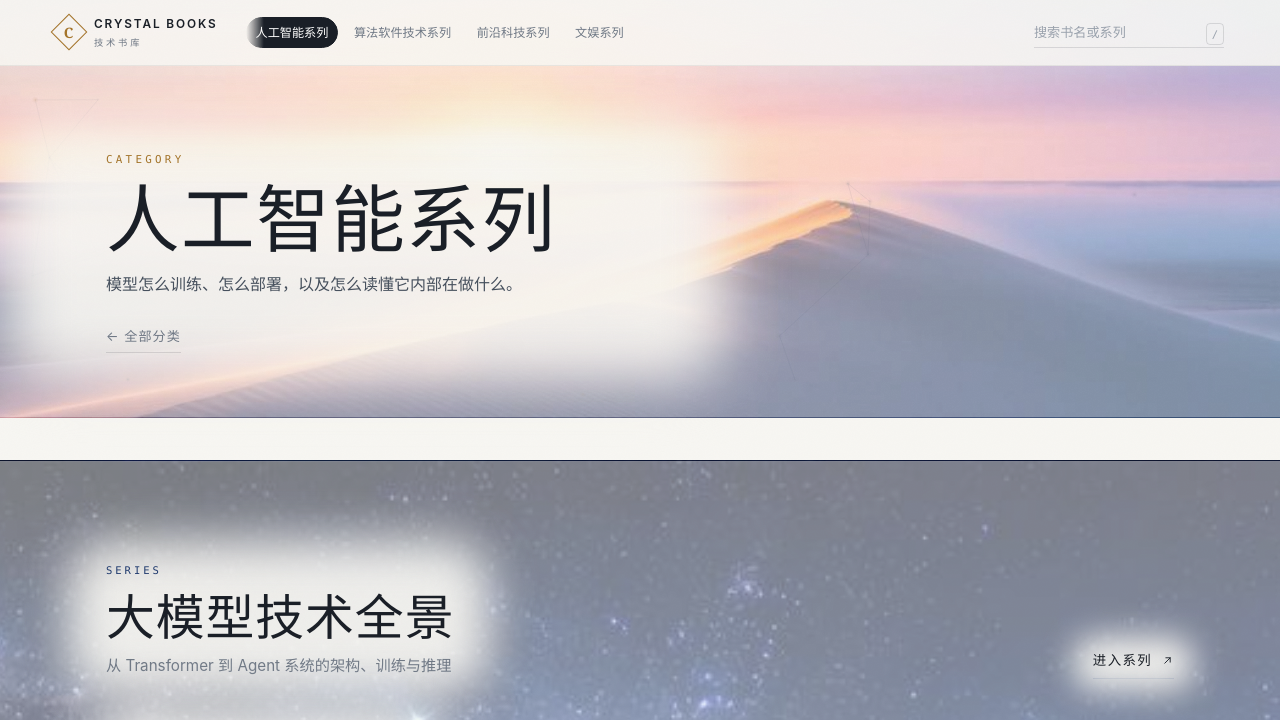
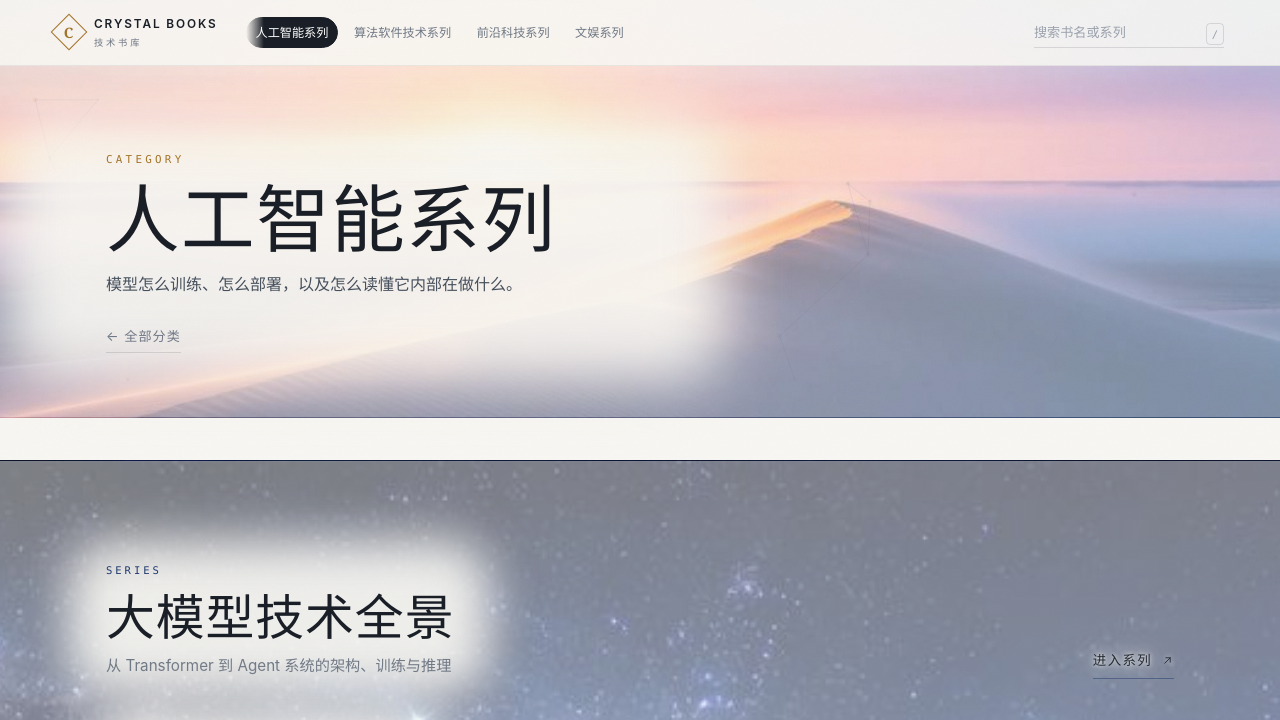
Before and after one commit to ai-crystal/Crystal-Books, a plain HTML site: page ai.html in a window 1280 px wide. Shown: the top 720 px of the page. Drawn offline with Linux system fonts and the light colour scheme.

Commit message:
进入系列改为字形柔光，去掉方形光斑

```diff
--- a/assets/site.css
+++ b/assets/site.css
@@ -473,17 +473,11 @@ img { max-width: 100%; display: block; }
 }
 .enter svg { width: 13px; height: 13px; transition: transform .3s; }
 .enter:hover { color: var(--accent, var(--gold)); }
-.enter:not(.is-soon) { position: relative; isolation: isolate; }
-.enter:not(.is-soon)::before {
-  content: "";
-  position: absolute;
-  inset: -12px -20px -12px -20px;
-  z-index: -1;
-  pointer-events: none;
-  border-radius: 24px;
-  background: rgba(247, 246, 242, var(--halo, .93));
-  filter: blur(16px);
+.enter:not(.is-soon) {
+  color: #232a34;
+  text-shadow: 0 0 4px rgba(247, 246, 242, .98), 0 0 14px rgba(247, 246, 242, .92), 0 0 26px rgba(247, 246, 242, .8);
 }
+.enter:not(.is-soon) svg { filter: drop-shadow(0 0 3px rgba(247, 246, 242, .95)); }
 .enter:hover svg { transform: translate(3px, -3px); }
 .enter.is-soon {
   color: #9aa2ad;
```
